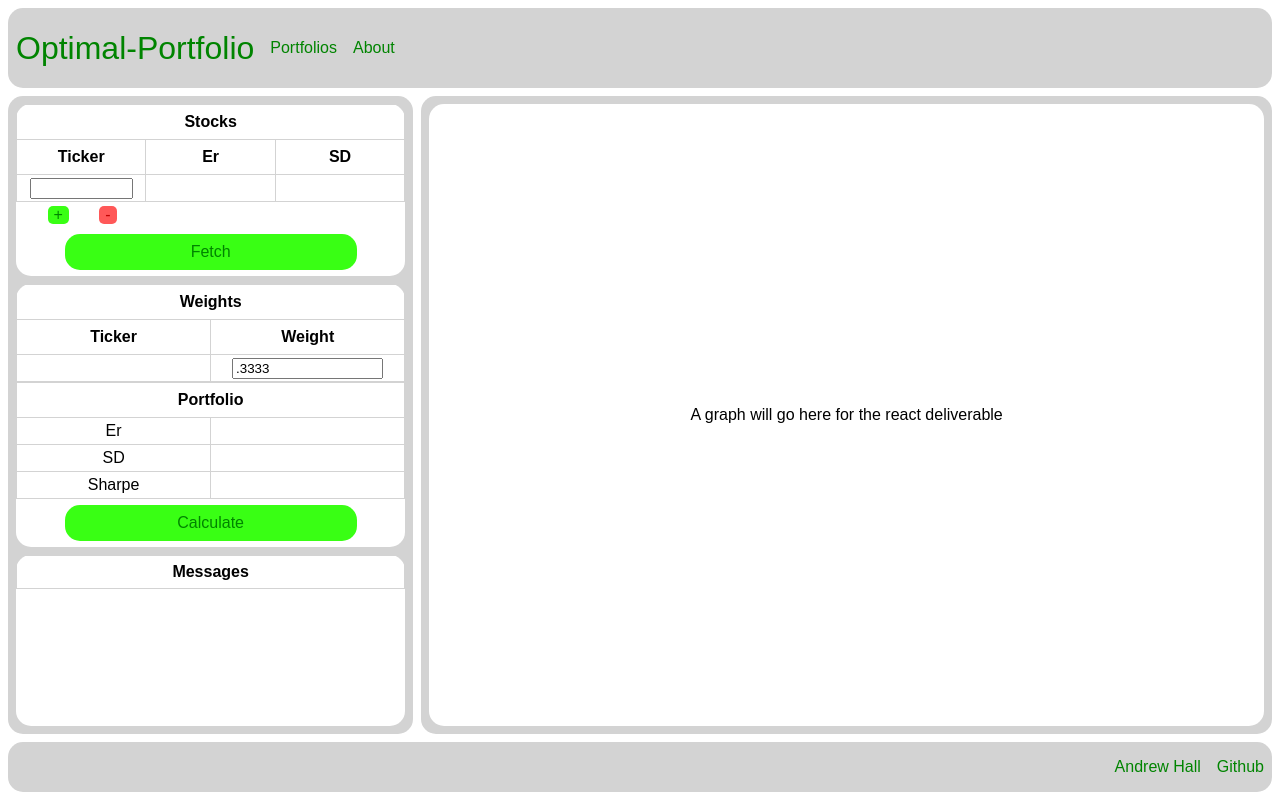
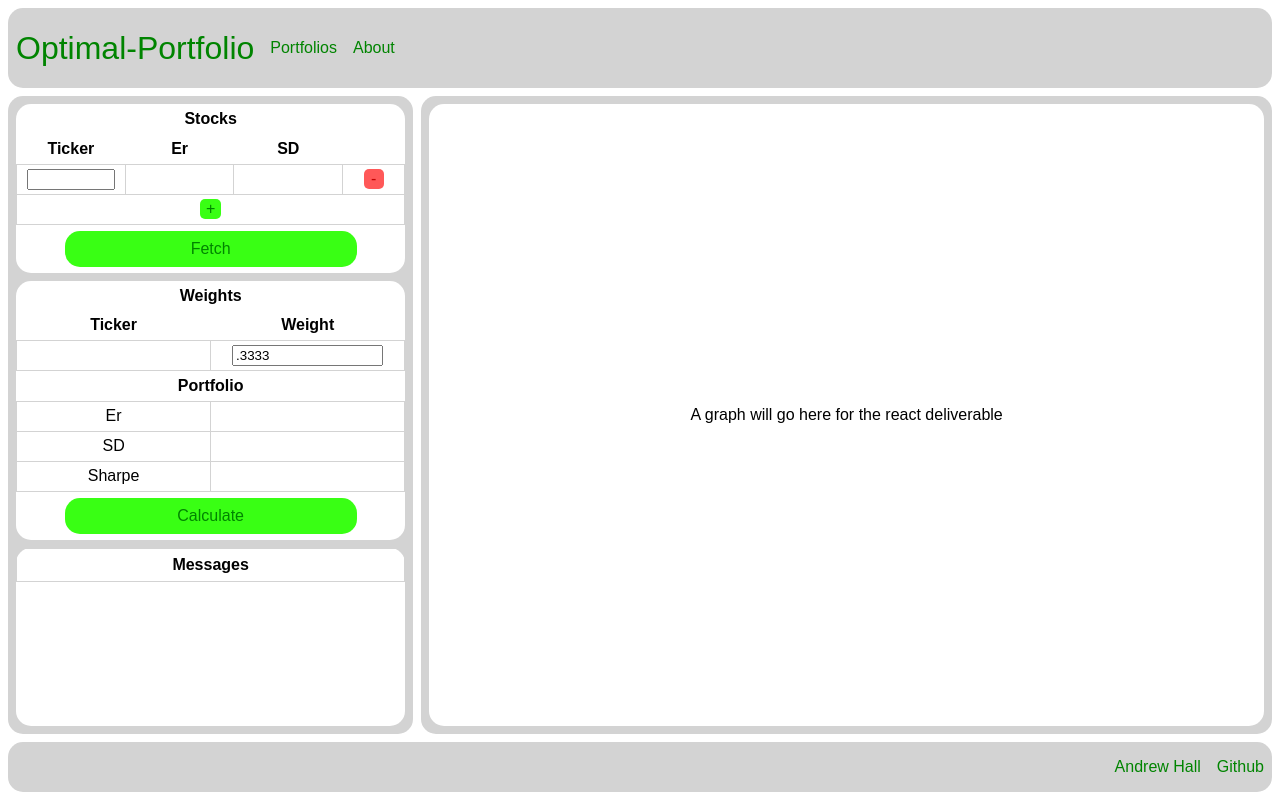
Before and after one commit to andrewhall1124/optimal-portfolio, a React (Create React App) app: page /portfolio in a window 1280 px wide. Built offline with nearby package versions, Linux system fonts and the light colour scheme.

Commit message:
finished add/minus row functionality

```diff
--- a/src/portfolio/portfolio.css
+++ b/src/portfolio/portfolio.css
@@ -64,21 +64,22 @@ table{
 }
 
 th{
-  height: 2em;
-  border: solid thin lightgray;
 }
 
 td{
-  height:1.5em;
-  width: 33.33%;
+  width: 28%;
   border:solid thin lightgray;
+}
+
+tr{
+  height: 30px;
 }
 
 .portfolio-container table{
   width: 100%;
 }
 
-.width {
+td input {
   width: 75%;
 }
 
@@ -103,6 +104,7 @@ td{
   margin: 8px  0px 8px 8px;
   border-radius: 15px;
   flex: 1;
+  /* box-shadow: 0 4px 8px 0 rgba(0, 0, 0, 0.2), 0 6px 20px 0 rgba(0, 0, 0, 0.19); */
 }
 
 .graph{
@@ -145,46 +147,33 @@ td{
   border:solid thin lightgray;
 }
 
-#button-row{
-  display: flex;
-  justify-content: space-evenly;
-  align-items: center;
-  border: none;
-  width: 100%;
-}
-
-.add-row-button{
+.plus-button{
   aspect-ratio: 1 / 1;
-  height: 75%;
+  height: 20px;
   background: var(--neongreen);
   border: none;
   color: var(--darkneongreen);
   font-size: 100%;
   border-radius: 5px;
-  display: flex;
-  align-items: center;
-  justify-content: center;
 }
 
-.minus-row-button{
+.minus-button{
   aspect-ratio: 1 / 1;
-  height: 75%;
+  height: 20px;
   background: var(--neonred);
   border: none;
   color: var(--darkneonred);
   font-size: 100%;
   border-radius: 5px;
-  display: flex;
-  align-items: center;
-  justify-content: center;
+  padding-top: calc(25% / 2) solid white;
 }
 
-.add-row-button:hover{
+.plus-button:hover{
   background: var(--darkneongreen);
   color: var(--neongreen);
 }
 
-.minus-row-button:hover{
+.minus-button:hover{
   background: var(--darkneonred);
   color: var(--neonred);
 }
--- a/src/portfolio/portfolio.jsx
+++ b/src/portfolio/portfolio.jsx
@@ -2,6 +2,10 @@ import React from 'react';
 import './portfolio.css';
 
 // const DATA_LENGTH = 36;
+
+function createId(){
+  return Math.round(Math.random()*10000);
+}
 
 export function Portfolio(){
   return(
@@ -14,54 +18,67 @@ export function Portfolio(){
 
 function StatsContainer(){
   //declare stock and weight row arrays
+  let newId = createId();
   const [stockRows, setStockRows] = React.useState([
-    {ticker: '', return: '', risk: ''},
+    {id: newId,ticker: '', return: '', risk: ''},
   ]);
   const [weightRows, setWeightRows] = React.useState([
-    {weightName: '',weight: ''}
+    {id: newId, ticker: '',weight: ''}
   ])
 
   //Sets first rows of stocks and weights table
-  React.useEffect(() => {
-    if (stockRows.length === 0) {
-      setStockRows([{ ticker: "", return: "", risk: "" }]);
-    }
-    if (weightRows.length === 0) {
-      setWeightRows([{weightName: '',weight: ''}]);
-    }
-  }, [stockRows, weightRows]);
+  // React.useEffect(() => {
+  //   if (stockRows.length === 0) {
+  //     setStockRows([{ id:'',ticker: "", return: "", risk: "" }]);
+  //   }
+  //   if (weightRows.length === 0) {
+  //     setWeightRows([{ticker: '', weightName: '',weight: ''}]);
+  //   }
+  // }, [stockRows, weightRows]);
 
   //Handle ticker input changes
-  const handleTicker = (rowId, event) => {
+  const handleTicker = (stockRowId, event) => {
     setStockRows(
-        stockRows.map((row) => {
-          if (row.id === rowId) {
-          return { id: row.id, ticker: event.target.value, return: row.return, risk: row.risk}
+        stockRows.map((stockRow) => {
+          if (stockRow.id === stockRowId) {
+          return { id: stockRow.id, ticker: event.target.value, return: '', risk: ''}
         }
-        return row;
+        return stockRow;
       })
     );
+    setWeightRows(
+      weightRows.map((weightRow) => {
+        if (weightRow.id === stockRowId) {
+        return { id: weightRow.id, ticker: event.target.value, return: '', risk: ''}
+      }
+      return weightRow;
+    })
+  );
   };
 
   //add and subtract row functions
   const addRow = () => {
-    setStockRows([...stockRows, {ticker: '', return: '', risk: ''}]);
-    setWeightRows([...weightRows, {weightName: '',weight: ''}]);
+    let newId = createId();
+    setStockRows([...stockRows, {id: newId, ticker: '', return: '', risk: ''}]);
+    setWeightRows([...weightRows, {id: newId, ticker: '',weight: ''}]);
   };
-  const removeRow = () => {
-    setStockRows(stockRows.slice(0, -1));
-    setWeightRows(weightRows.slice(0, -1));
+  const removeRow = (stockRowId) => {
+    let updatedStockRows = stockRows.filter(stockRow => stockRow.id !== stockRowId);
+    setStockRows(updatedStockRows);
+    let updatedWeightRows = weightRows.filter(weightRow => weightRow.id !== stockRowId);
+    setWeightRows(updatedWeightRows);
   };
 
 
   const fetchData = () => {
     console.log(stockRows);
+    console.log(weightRows);
   };
 
   return(
     <div className='stats-container'>
       <UpperStatsContainer
-      rows={stockRows} setRows = {setStockRows}
+      stockRows={stockRows} setStockRows = {setStockRows}
       addRow={addRow} removeRow = {removeRow}
       fetchData={fetchData} handleTicker = {handleTicker}
       />
@@ -79,7 +96,7 @@ function UpperStatsContainer(props){
   return(
     <div className='inner-stats-container'>
       <StocksTable
-      rows={props.rows} setRows={props.setRows}
+      stockRows={props.stockRows} setStockRows={props.setStockRows}
       addRow={props.addRow} removeRow = {props.removeRow}
       handleTicker={props.handleTicker}
       />
@@ -97,7 +114,7 @@ function StocksTable(props){
     <div className='stocks-container'>
       <table id="stocks-table">
         <ContainerHeader
-        tableWidth="3"
+        tableWidth="4"
         tableName="Stocks"
         />
         <tr>
@@ -105,36 +122,35 @@ function StocksTable(props){
           <th>Er</th>
           <th>SD</th>
         </tr>
-        {props.rows.map((row, index) => (
+        {props.stockRows.map(stockRow => (
           <StocksTableRow
-          key={index}
-          rowNumber={index + 1}
+          stockRow={stockRow}
           handleTicker={props.handleTicker}
+          removeRow={props.removeRow}
           />
         ))}
         <tr>
-          <PlusMinusRow
-          onAdd={props.addRow}
-          onRemove={props.removeRow}
-          />
+          <td colSpan={'4'}>
+            <button className='plus-button' onClick={props.addRow}>+</button>
+          </td>
         </tr>
       </table>
     </div>
   )
 }
 
-function StocksTableRow({rowNumber, handleTicker}){
-  const tickerId = `ticker-${rowNumber}`;
-  const returnId = `return-${rowNumber}`;
-  const riskId = `risk-${rowNumber}`;
+function StocksTableRow(props){
 
   return(
     <tr>
       <td>
-        <input className="width" type="text" id={tickerId} onChange={handleTicker}/>
+        <input value={props.stockRow.ticker} onChange={(event) => props.handleTicker(props.stockRow.id, event)}></input>
       </td>
-      <td id={returnId}></td>
-      <td id={riskId}></td>
+      <td>{props.stockRow.return}</td>
+      <td>{props.stockRow.risk}</td>
+      <td>
+        <button className='minus-button' onClick={() => props.removeRow(props.stockRow.id)}>-</button>
+      </td>
     </tr>
   )
 }
@@ -144,19 +160,6 @@ function ContainerHeader(props){
     <tr>
       <th colSpan={props.tableWidth}>{props.tableName}</th>
     </tr>
-  )
-}
-
-function PlusMinusRow({onAdd, onRemove}){
-  return(
-    <td id="button-row">
-      <button className="add-row-button" onClick={onAdd}>
-        +
-      </button>
-      <button className="minus-row-button" onClick={onRemove}>
-        -
-      </button>
-    </td>
   )
 }
 
```
